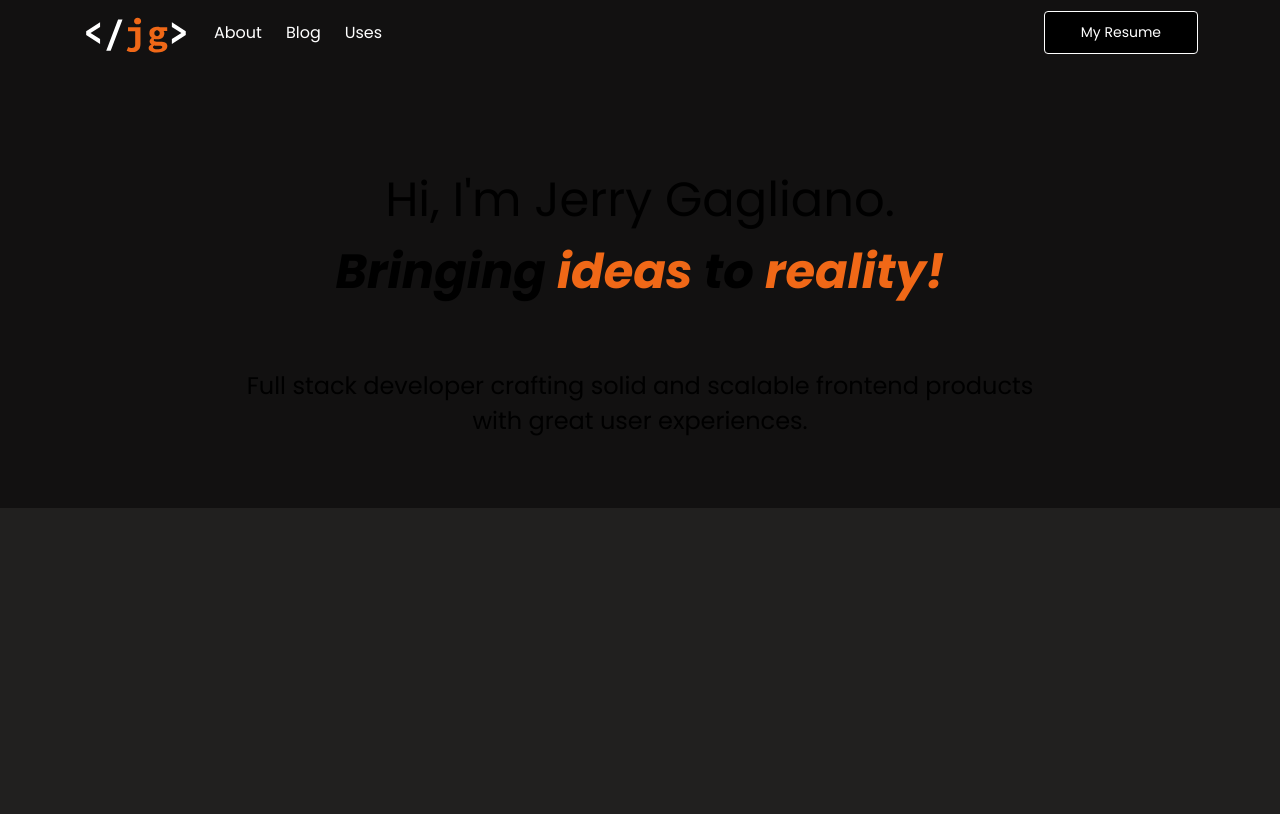
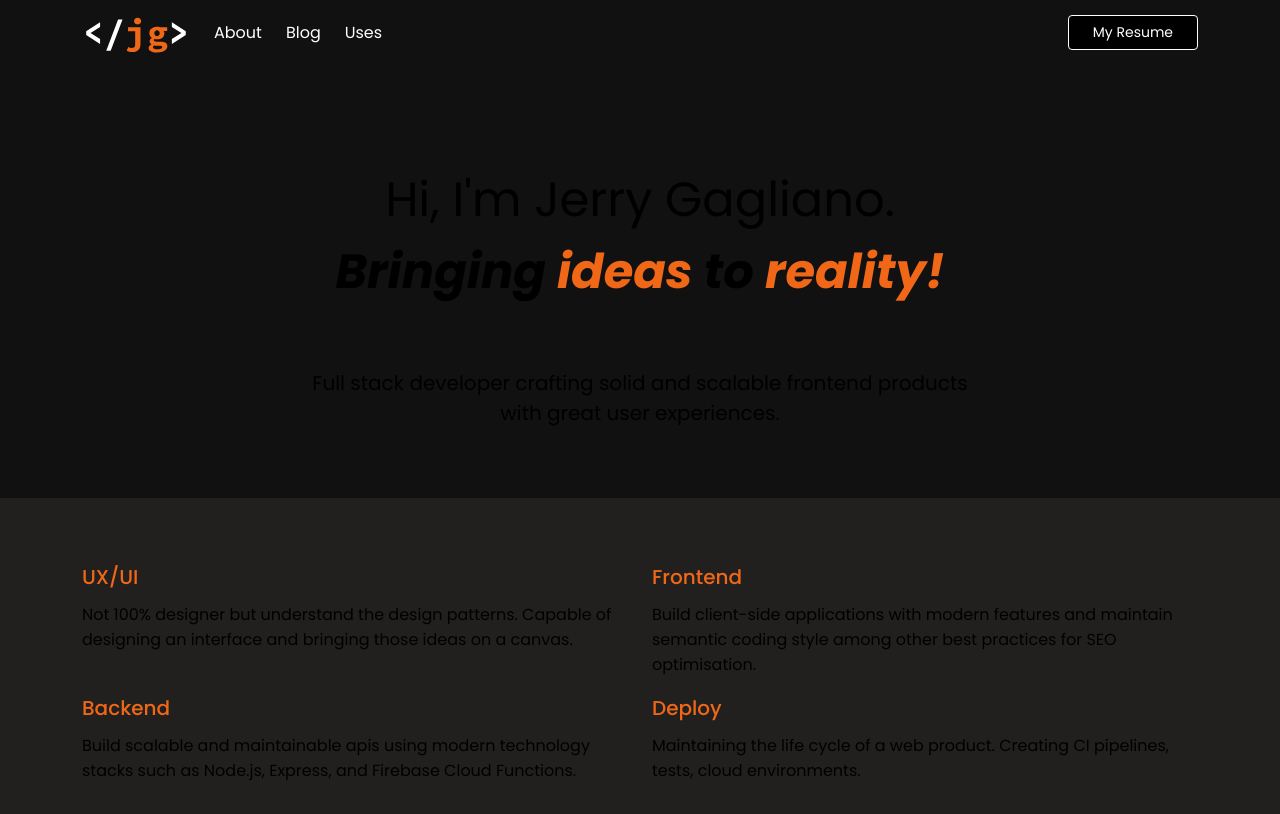
Before and after one commit to JGSolutions/jerry-gagliano, a Next.js app: page / in a window 1280 px wide. Shown: the top 814 px of the page. Built offline with nearby package versions, Linux system fonts and the light colour scheme.

Commit message:
styled services skill area

```diff
--- a/components/button/button.module.css
+++ b/components/button/button.module.css
@@ -1,9 +1,9 @@
 .button {
     border: 1px solid var(  --primary-text);
     background-color: black;
-    padding: 10px 36px;
+    padding: 6px 24px;
     border-radius: 4px;
     color: var(--primary-text);
-    font-size: var( --sm-font);
+    font-size: var( --fs-small);
     font-weight: var(--fw-regular);
 }
--- a/components/hero/hero.module.css
+++ b/components/hero/hero.module.css
@@ -9,7 +9,6 @@
 }
 
 .h1 {
-    font-size: var(--xlarge-font);
     text-align: center;
 }
 
@@ -24,7 +23,9 @@
 
 .slogan {
     margin-top: 60px;
-    max-width: 800px;
+    margin-left: 16px;
+    margin-right: 16px;
+    max-width: 700px;
     text-align: center;
-    font-size: var(--medium-font);
+    font-size: var(--fs-medium);
 }
--- a/pages/index.js
+++ b/pages/index.js
@@ -33,16 +33,51 @@ export default function Home({ allPostsData }) {
           <HeroSection/>
         </div>
       </div>
-      {/* <div class="container">
-        <div class="row">
-          <div class="col">
-
-          </div>
-        </div>
-      </div> */}
 
       <main className={styles.main}>
+        <section>
+          <div class="container">
+            <div class="row">
+              <div class="col-md-6">
+                <div>
+                  <h3 className={styles.skillHeader}>UX/UI</h3>
+                  <p>
+                    Not 100% designer but understand the design patterns. Capable of designing an
+                    interface and bringing those ideas on a canvas.
+                  </p>
+                </div>
+              </div>
+              <div class="col-md-6">
+                <div style={{ marginBottom: '16px'}}>
+                  <h3 className={styles.skillHeader}>Frontend</h3>
+                  <p>
+                    Build client-side applications with modern features and maintain semantic coding style
+                    among other best practices for SEO optimisation.
+                  </p>
+                </div>
+              </div>
+            </div>
 
+            <div class="row">
+              <div class="col-md-6">
+                <div>
+                  <h3 className={styles.skillHeader}>Backend</h3>
+                  <p>
+                    Build scalable and maintainable apis using modern technology stacks such as Node.js, Express, and Firebase Cloud Functions.
+                  </p>
+                </div>
+              </div>
+              <div class="col-md-6">
+                <div>
+                  <h3 className={styles.skillHeader}>Deploy</h3>
+                  <p>
+                    Maintaining the life cycle of a web product. Creating CI pipelines, tests, cloud environments.
+                  </p>
+                </div>
+              </div>
+            </div>
+          </div>
+        </section>
       </main>
 
 
--- a/styles/Home.module.css
+++ b/styles/Home.module.css
@@ -28,7 +28,10 @@
   flex-grow: 1;
 }
 
-
+.skillHeader {
+  color: var(--primary);
+  font-weight: var(--fw-semi-bold);
+}
 
 /* .code {
   background: #fafafa;
@@ -40,9 +43,12 @@
 } */
 
 
-/* @media (max-width: 600px) {
-
-} */
+@media (max-width: 600px) {
+  .main {
+    padding-left: 16px;
+    padding-right: 16px;
+  }
+}
 
 /* @media (prefers-color-scheme: dark) {
   .card,
--- a/styles/globals.css
+++ b/styles/globals.css
@@ -12,16 +12,16 @@
   --secondary-text: white;
 
   --caption-font: 12px;
-  --sm-font: 14px;
-  --reg-font: 16px;
-  --medium-font: 24px;
-  --xlarge-font: 48px;
+  --fs-small: 14px;
+  --fs-regular: 16px;
+  --fs-medium: 20px;
+  --fs-large: 24px;
+  --fs-xlarge: 48px;
 
   --fw-regular: 400;
   --fw-medium: 500;
   --fw-semi-bold: 500;
   --fw-bold: 700;
-
 
   --header-height: 64px;
 }
@@ -96,5 +96,19 @@ select {
   body {
     color: white;
     background:  var(--primary-background);
+    font-size: var(--fs-regular);
+    font-weight: var(--fw-regular);
   }
 }
+
+/**
+* My Custom Styles
+**/
+h1 {
+  font-size: var(--fs-xlarge);
+}
+
+h3 {
+  font-size: var(--fs-medium);
+  margin-bottom: 10px;
+}
```
